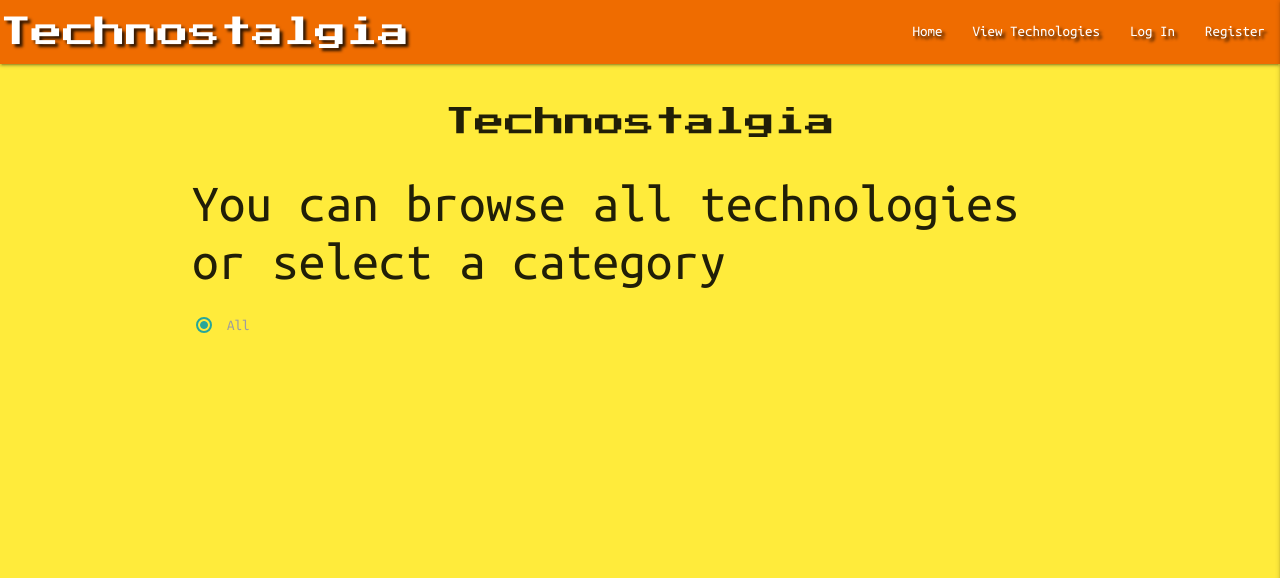
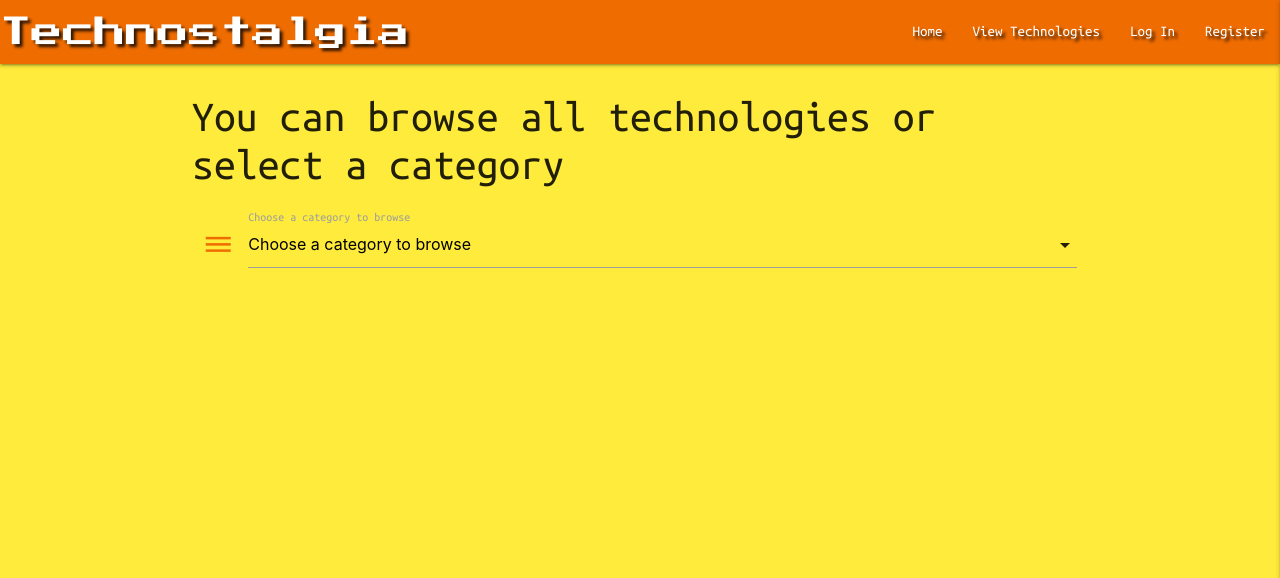
Before and after one commit to ConacBreslin/technostalgia, a Flask app: page /get_technologies in a window 1280 px wide. Shown: the top 578 px of the page. Run offline with Flask 2, Linux system fonts and the light colour scheme; data that the repository does not hold is empty; some libraries are stand-ins or nearby versions.

Commit message:
Correct bug that stopped sidenav displaying - was icon

```diff
--- a/app.py
+++ b/app.py
@@ -30,7 +30,8 @@ def home():
 def get_technologies():
     technologies = mongo.db.technologies.find()
     categories = mongo.db.categories.find()
-    return render_template("technologies.html", technologies=technologies, categories=categories)
+    return render_template(
+        "technologies.html", technologies=technologies, categories=categories)
 
 
 @app.route("/registration", methods=["GET", "POST"])
@@ -63,8 +64,10 @@ def registration():
 
         # put the new user into 'session' cookie
         session["user"] = request.form.get("username").lower()
-        flash("Registration Successful!")
+        flash("Welcome {}, you have successfullly registered".format(
+                            request.form.get("username")))
         return redirect(url_for("get_technologies", username=session["user"]))
+
 
     return render_template("registration.html", page_title="Register")
 
@@ -81,7 +84,7 @@ def login():
             if check_password_hash(
                     existing_user["password"], request.form.get("password")):
                         session["user"] = request.form.get("username").lower()
-                        flash("Welcome, {}, you have successfully logged in".format(
+                        flash("Welcome {}, you have successfully logged in".format(
                             request.form.get("username")))
                         return redirect(url_for(
                             "get_technologies", username=session["user"]))
@@ -131,8 +134,8 @@ def add_technology():
             "worst_bits": request.form.get("worst_bits"),
             "posted_by": session["user"]
         }
-        mongo.db.tasks.insert_one(technology)
-        flash("You have successfully added this to our collection. Thank you!")
+        mongo.db.technologies.insert_one(technology)
+        flash("You have successfully {{ technology_name }} to {{ category_name}}. Thank you!")
         return redirect(url_for("get_technologies"))
 
     categories = mongo.db.categories.find().sort("category_name", 1)
--- a/static/css/style.css
+++ b/static/css/style.css
@@ -7,13 +7,11 @@
 
 }
 
+
 .sidenav {
     background-color: #ffeb3b;
 }
 
-.home-page-links {
-    font-size: 3rem
-}
 
 body {
     font-family: 'Ubuntu Mono', monospace;
--- a/templates/base.html
+++ b/templates/base.html
@@ -17,7 +17,7 @@
 		<nav class="nav-extended text-shadow orange darken-3">
 			<div class="nav-wrapper">
 				<a href="{{ url_for('home') }}" class="brand-logo">Technostalgia</a>
-				<a href="#" data-target="mobile-demo" class="sidenav-trigger right"><i class="fas fa-bars"></i></a>
+				<a href="#" data-target="mobile-demo" class="sidenav-trigger right"><i class="material-icons prefix orange-text text-darken-3">dehaze</i></i></a>
 				<ul class="right hide-on-med-and-down">
 					<li><a href="{{ url_for('home') }}">Home</a></li>
 					<li><a href="{{ url_for('get_technologies') }}">View Technologies</a></li>
@@ -50,7 +50,7 @@
 					    <li><a href="{{ url_for('registration') }}">Register</a></li>
                     {% endif%}
 		</ul>
-        <h1 class="center-align page-topper">Technostalgia</h1>
+
 	</header>
 
     <section>
--- a/templates/home.html
+++ b/templates/home.html
@@ -1,6 +1,8 @@
 {% extends "base.html" %}
 {% block content %}
 
+
+<h1 class="center-align page-topper">Technostalgia</h1>
 <h3 class="center-align">A place to come and reminisce about technologies that have been loved and lost, but not forgotten.</h3>
 
 
@@ -12,9 +14,9 @@
 </div>
 
 
-<div class="row">
+<div class="row home-page-links">
   <div class="col s4 offset 1 center-align">
-        <p>Feel free to browse  the technologies</p>
+        <p>Feel free to just browse  the technologies</p>
   </div>
 
   <div class="col s2 center-align">
--- a/templates/technologies.html
+++ b/templates/technologies.html
@@ -3,26 +3,23 @@
 
 {% block content %}
 
-<h2>You can browse all  technologies or select a category</h2>
+<h3>You can browse all  technologies or select a category</h3>
 
 
  <!-- code from Materialize.com for radiobuttons to select category to browse -->
  <form action="#">
-  <p>
-    <label>
-      <input class="with-gap" name="catogory" type="radio" checked />
-      <span>All</span>
-    </label>
-  </p>
-  {% for category in categories %}
-  <p>
-    <label>
-      <input class="with-gap" name="category" type="radio" />
-      <span>{{ category.category_name }}</span>
-    </label>
-  </p>
- {% endfor %}
-
+  <div class="row">
+    <div class="input-field col s12">
+                <i class="material-icons prefix orange-text text-darken-3">dehaze</i>
+      <select id="category_name" name="category_name" class="validate" required>
+                    <option value="" disabled selected>Choose a category to browse</option>
+                    {% for category in categories %}
+                        <option value="{{ category.category_name }}">{{ category.category_name }}</option>
+                    {% endfor %}
+                </select>
+      <label for="category_name">Choose a category to browse</label>
+    </div>
+  </div>
 </form>
 
 <!-- code from Materialize.com for cards -->
```
